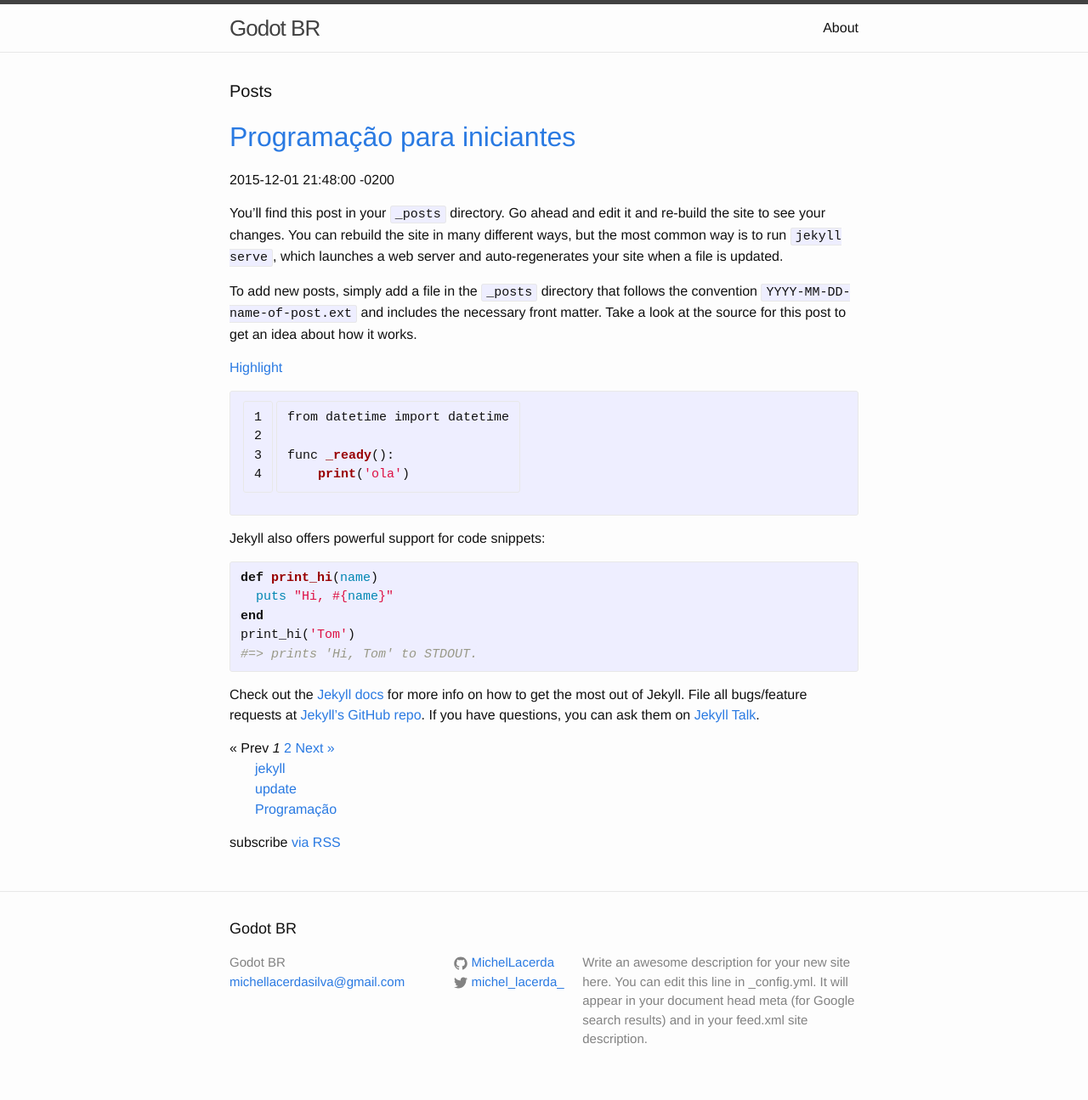
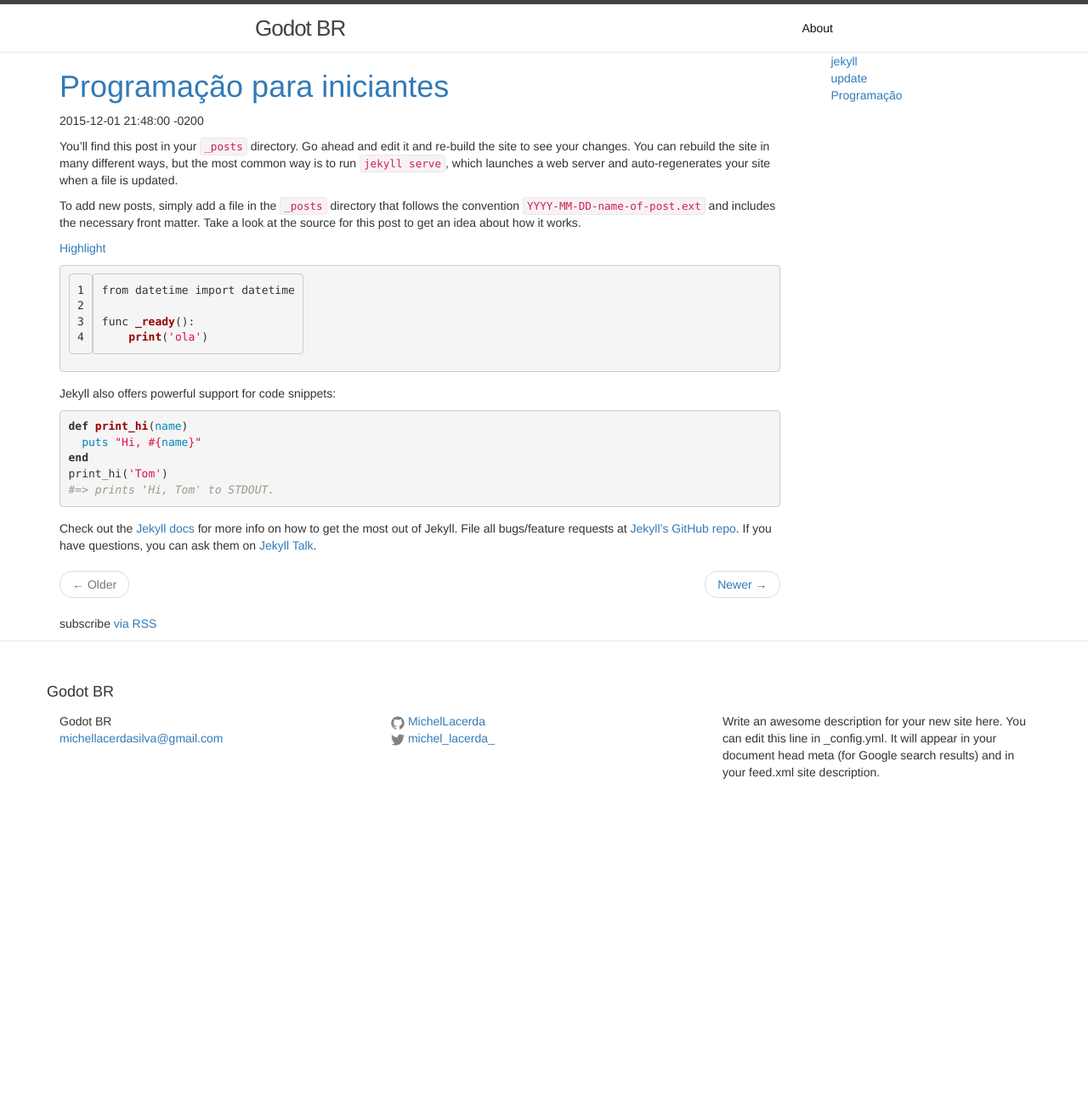
Before and after one commit to MichelLacerda/gdd, a Jekyll site: the page built from index.html, in a window 1280 px wide. Shown: the whole page at 85% size. Built offline with Jekyll 4.4.1, drawn with Linux system fonts in a browser that asks for light colours; the list of posts is cut into pages by our own code; after the commit the page ends 959 px from its top, so only the background shows below that.

Commit message:
Implementa funcionalidades do bootstrap

```diff
--- a/_includes/footer.html
+++ b/_includes/footer.html
@@ -1,18 +1,14 @@
 <footer class="site-footer">
-
-  <div class="wrapper">
-
-    <h2 class="footer-heading">{{ site.title }}</h2>
-
-    <div class="footer-col-wrapper">
-      <div class="footer-col footer-col-1">
+  <div class="container">
+    <div class="row">
+      <h2 class="footer-heading">{{ site.title }}</h2>
+      <div class="col-xs-12 col-sm-4 ">
         <ul class="contact-list">
           <li>{{ site.title }}</li>
           <li><a href="mailto:{{ site.email }}">{{ site.email }}</a></li>
         </ul>
       </div>
-
-      <div class="footer-col footer-col-2">
+      <div class="col-xs-12 col-sm-4">
         <ul class="social-media-list">
           {% if site.github_username %}
           <li>
@@ -27,12 +23,9 @@
           {% endif %}
         </ul>
       </div>
-
-      <div class="footer-col footer-col-3">
+      <div class="col-xs-12 col-sm-4">
         <p>{{ site.description }}</p>
       </div>
     </div>
-
   </div>
-
 </footer>
--- a/_includes/head.html
+++ b/_includes/head.html
@@ -9,4 +9,8 @@
   <link rel="stylesheet" href="{{ "/css/main.css" | prepend: site.baseurl }}">
   <link rel="canonical" href="{{ page.url | replace:'index.html','' | prepend: site.baseurl | prepend: site.url }}">
   <link rel="alternate" type="application/rss+xml" title="{{ site.title }}" href="{{ "/feed.xml" | prepend: site.baseurl | prepend: site.url }}">
+
+  <link href="https://maxcdn.bootstrapcdn.com/bootstrap/3.3.6/css/bootstrap.min.css" rel="stylesheet" integrity="sha256-7s5uDGW3AHqw6xtJmNNtr+OBRJUlgkNJEo78P4b0yRw= sha512-nNo+yCHEyn0smMxSswnf/OnX6/KwJuZTlNZBjauKhTK0c+zT+q5JOCx0UFhXQ6rJR9jg6Es8gPuD2uZcYDLqSw==" crossorigin="anonymous">
+
+  <script src="https://maxcdn.bootstrapcdn.com/bootstrap/3.3.6/js/bootstrap.min.js" integrity="sha256-KXn5puMvxCw+dAYznun+drMdG1IFl3agK0p/pqT9KAo= sha512-2e8qq0ETcfWRI4HJBzQiA3UoyFk6tbNyG+qSaIBZLyW9Xf3sWZHN/lxe9fTh1U45DpPf07yj94KsUHHWe4Yk1A==" crossorigin="anonymous"></script>
 </head>
--- a/_layouts/default.html
+++ b/_layouts/default.html
@@ -1,20 +1,27 @@
 <!DOCTYPE html>
 <html>
-
   {% include head.html %}
-
   <body>
-
     {% include header.html %}
-
-    <div class="page-content">
-      <div class="wrapper">
-        {{ content }}
+    <div class="container">
+      <div class="row">
+        <div class="col-xs-12 col-sm-9">
+          {{ content }}
+        </div>
+        <div class="col-xs-12 col-sm-3">
+          <div class="category-list">
+            <ul>
+              {% for category in site.categories %}
+                <li>
+                  <a href="{{ post.url | prepend: site.baseurl }}">{{ category | first }} {% if site.post_total %}({{ category | last | size }}){% endif %}
+                  </a>
+                </li>
+              {% endfor %}
+            </ul>
+          </div>
+        </div>
       </div>
     </div>
-
     {% include footer.html %}
-
   </body>
-
 </html>
--- a/index.html
+++ b/index.html
@@ -3,10 +3,7 @@ layout: default
 ---
 
 <div class="home">
-
-  <h1 class="page-heading">Posts</h1>
   <ul class="post-list">
-    <!-- This loops through the paginated posts -->
     {% for post in paginator.posts %}
       <h1><a href="{{ post.url | prepend: site.baseurl }}">{{ post.title }}</a></h1>
       <p class="author">
@@ -17,42 +14,30 @@ layout: default
       </div>
     {% endfor %}
   </ul>
-
   {% if paginator.total_pages > 1 %}
-<div class="pagination">
-  {% if paginator.previous_page %}
-    <a rel="prev" href="{{ paginator.previous_page_path | prepend: site.baseurl | replace: '//', '/' }}">&laquo; Prev</a>
-  {% else %}
-    <span>&laquo; Prev</span>
+  <nav>
+    <ul class="pager">
+      {% if paginator.previous_page %}
+      <li class="previous">
+        <a href="{{ paginator.previous_page_path | prepend: site.baseurl | replace: '//', '/' }}">
+          <span aria-hidden="true">&larr;</span> Older
+        </a>
+      </li>
+      {% else %}
+      <li class="previous disabled"><a href="#"><span aria-hidden="true">&larr;</span> Older</a></li>
+      {% endif %}
+      {% if paginator.next_page %}
+      <li class="next">
+        <a href="{{ paginator.next_page_path | prepend: site.baseurl | replace: '//', '/' }}">Newer <span aria-hidden="true">&rarr;</span></a>
+      </li>
+      {% else %}
+      <li class="next disabled">
+        <a href="#">Newer <span aria-hidden="true">&rarr;</span>
+        </a>
+      </li>
+      {% endif %}
+    </ul>
+  </nav>
   {% endif %}
-
-  {% for page in (1..paginator.total_pages) %}
-    {% if page == paginator.page %}
-      <em>{{ page }}</em>
-    {% elsif page == 1 %}
-      <a href="{{ '/' | prepend: site.baseurl | replace: '//', '/' }}">{{ page }}</a>
-    {% else %}
-      <a href="{{ site.paginate_path | prepend: site.baseurl | replace: '//', '/' | replace: ':num', page }}">{{ page }}</a>
-    {% endif %}
-  {% endfor %}
-
-  {% if paginator.next_page %}
-    <a rel="next" href="{{ paginator.next_page_path | prepend: site.baseurl | replace: '//', '/' }}">Next &raquo;</a>
-  {% else %}
-    <span>Next &raquo;</span>
-  {% endif %}
+  <p class="rss-subscribe">subscribe <a href="{{ "/feed.xml" | prepend: site.baseurl }}" target="_blank">via RSS</a></p>
 </div>
-{% endif %}
-
-
-  <div class="category-list">
-    <ul>
-      {% for category in site.categories %}
-        <li>
-          <a href="{{ post.url | prepend: site.baseurl }}">{{ category | first }} {% if site.post_total %}({{ category | last | size }}){% endif %}</a>
-        </li>
-      {% endfor %}
-    </ul>
-  </div>
-  <p class="rss-subscribe">subscribe <a href="{{ "/feed.xml" | prepend: site.baseurl }}">via RSS</a></p>
-</div>
```
